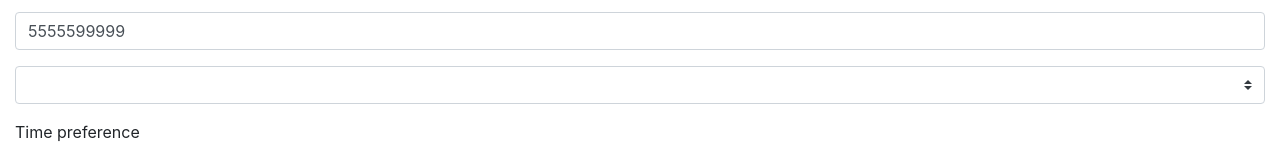
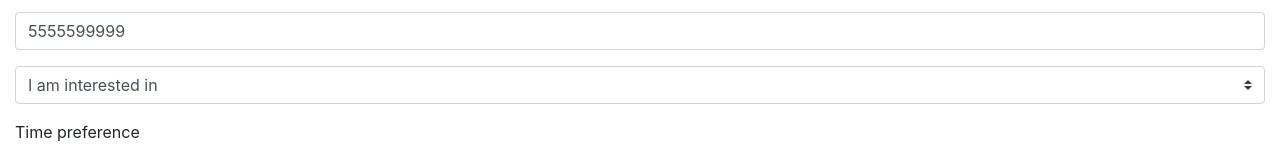
Before and after one commit to phyowainyunt-19/Angular-forms, an Angular app in the folder tdf/: page / in a window 1280 px wide. Shown: the part 248-403 px from the top of the page. Built offline with nearby package versions, Linux system fonts and the light colour scheme.

Commit message:
TDF select control validation done

```diff
--- a/tdf/src/app/app.component.html
+++ b/tdf/src/app/app.component.html
@@ -33,10 +33,13 @@
         </div>
 
         <div class="form-group">
-            <select class="custom-select" name="topic" [(ngModel)]="userModel.topic">
-                <option>I am interested in</option>
+            <select (blur)="validateTopic(topic.value)" (change)="validateTopic(topic.value)" #topic="ngModel"
+                [class.invalid]="topicHasError && topic.touched" class="custom-select" name="topic"
+                [(ngModel)]="userModel.topic">
+                <option value="default">I am interested in</option>
                 <option *ngFor="let topic of topics">{{ topic }}</option>
             </select>
+            <small class="text-danger" [class.d-none]="!topicHasError || topic.untouched">Please choose a topic.</small>
         </div>
 
         <div class="mb-3">
--- a/tdf/src/app/app.component.ts
+++ b/tdf/src/app/app.component.ts
@@ -8,7 +8,13 @@ import { User } from './user';
 })
 export class AppComponent {
   topics = ['Angular', 'React', 'Vue']
+  topicHasError = true;
 
   //useModel
-  userModel = new User('Pwn', 'pwn@test.com', 5555599999, '','morning', false);
+  userModel = new User('Pwn', 'pwn@test.com', 5555599999, 'default', 'morning', false);
+
+  //validate topic
+  validateTopic(value) {
+    value === 'default' ? this.topicHasError = true : this.topicHasError = false;
+  }
 }
--- a/tdf/tsconfig.json
+++ b/tdf/tsconfig.json
@@ -5,7 +5,7 @@
     "baseUrl": "./",
     "outDir": "./dist/out-tsc",
     "forceConsistentCasingInFileNames": true,
-    "strict": true,
+    "strict": false,
     "noImplicitOverride": true,
     "noPropertyAccessFromIndexSignature": true,
     "noImplicitReturns": true,
```
